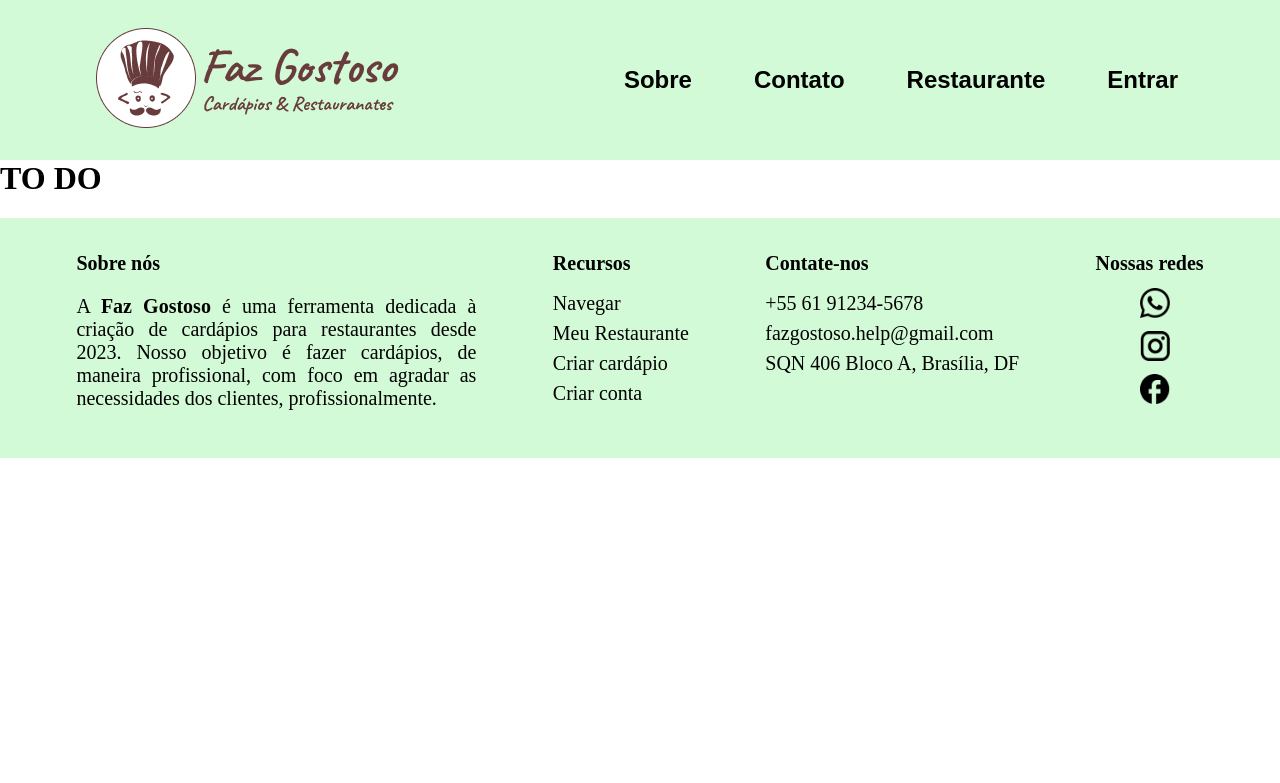
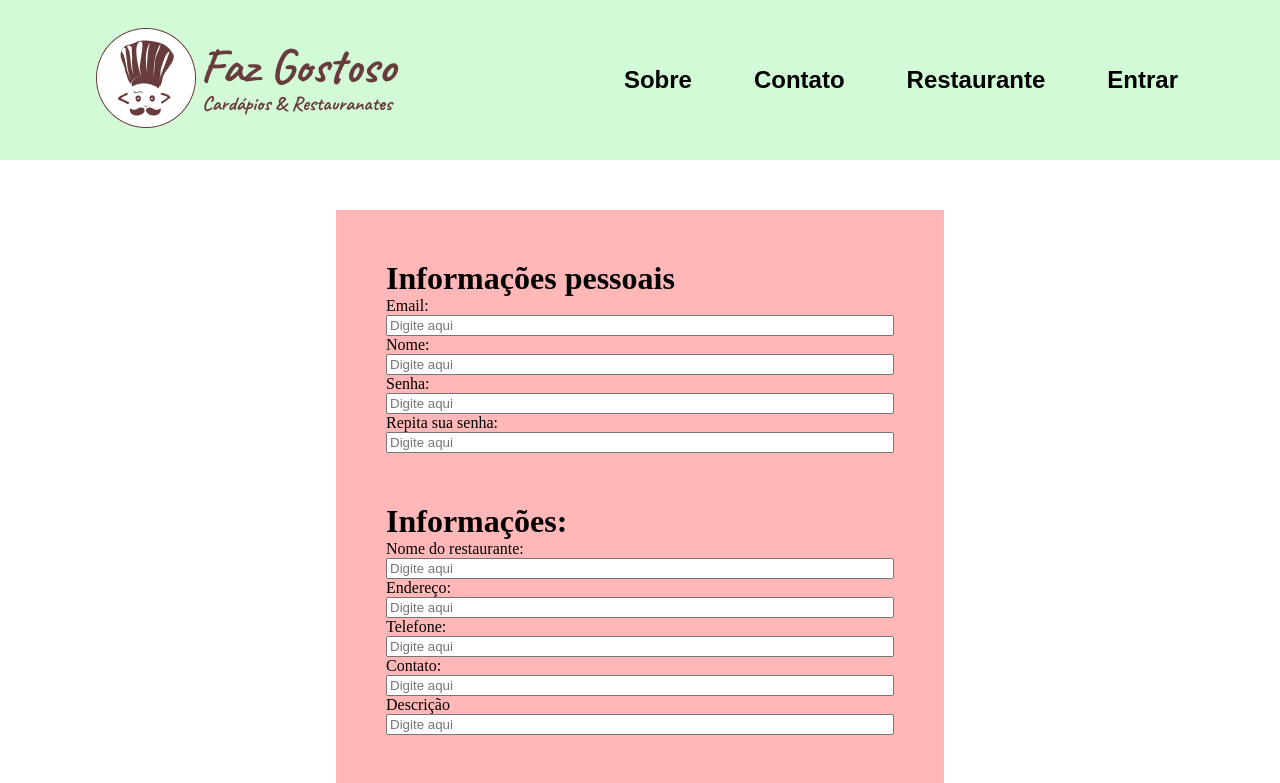
Before and after one commit to StructCE/monorepo-template, a Next.js app in the folder nextjs/: page /register in a window 1280 px wide. Shown: the top 783 px of the page. Built offline with nearby package versions, Linux system fonts and the light colour scheme; no server answers.

Commit message:
Página de registro (front) Variáveis useState inputs SubscriptionCard info para página registro (parâmetros url)

```diff
--- a/nextjs/src/pages/index.tsx
+++ b/nextjs/src/pages/index.tsx
@@ -51,7 +51,7 @@ export default function Home() {
             </li>
           </ul>
         </div>
-      </section>{" "}
+      </section>
       <Separator variation={2} />
       <section>
         <div className={styles.sec3}>
@@ -67,7 +67,7 @@ export default function Home() {
             </ol>
           </div>
         </div>
-      </section>{" "}
+      </section>
       <Separator variation={3} />
       <section>
         <div className={styles.sec4}>
--- a/nextjs/src/pages/register.tsx
+++ /dev/null
@@ -1,7 +0,0 @@
-export default function RegisterPage() {
-  return (
-    <div>
-      <h1>TO DO</h1>
-    </div>
-  );
-}
--- /dev/null
+++ b/nextjs/src/pages/register/index.tsx
@@ -0,0 +1,137 @@
+import styles from "@/styles/Register.module.css";
+import { useRouter } from "next/router";
+import { useState } from "react";
+
+export default function RegisterPage() {
+  const data = useRouter().query;
+  const [email, setEmail] = useState(data.email);
+  const [name, setName] = useState(data.name);
+  const [password, setPassword] = useState("");
+  const [confirmPassword, setConfirmPassword] = useState("");
+  const [restaurantName, setRestaurantName] = useState("");
+  const [address, setAddress] = useState("");
+  const [phone, setPhone] = useState("");
+  const [contact, setContact] = useState("");
+  const [description, setDescription] = useState("");
+
+  return (
+    <div className={styles.page}>
+      <div className={styles.register_div}>
+        <form className={styles.form} action="">
+          <div className={styles.user_info}>
+            <h1 className={styles.h1}>Informações pessoais</h1>
+            <span className={styles.span_input}>
+              <label htmlFor="">Email:</label>
+              <input
+                onChange={(event) => {
+                  setEmail(event.target.value);
+                }}
+                value={email}
+                className={styles.input}
+                type="email"
+                placeholder="Digite aqui"
+              />
+            </span>
+            <span className={styles.span_input}>
+              <label htmlFor="">Nome:</label>
+              <input
+                onChange={(event) => {
+                  setName(event.target.value);
+                }}
+                value={name}
+                className={styles.input}
+                type="text"
+                placeholder="Digite aqui"
+              />
+            </span>
+            <span className={styles.span_input}>
+              <label htmlFor="">Senha:</label>
+              <input
+                onChange={(event) => {
+                  setPassword(event.target.value);
+                }}
+                className={styles.input}
+                type="password"
+                placeholder="Digite aqui"
+              />
+            </span>
+            <span className={styles.span_input}>
+              <label htmlFor="">Repita sua senha:</label>
+              <input
+                onChange={(event) => {
+                  setConfirmPassword(event.target.value);
+                }}
+                className={styles.input}
+                type="password"
+                placeholder="Digite aqui"
+              />
+            </span>
+          </div>
+
+          <div className={styles.restaurant_info}>
+            <h1 className={styles.h1}>Informações:</h1>
+            <span className={styles.span_input}>
+              <label htmlFor="">Nome do restaurante:</label>
+              <input
+                onChange={(event) => {
+                  setRestaurantName(event.target.value);
+                }}
+                className={styles.input}
+                type="text"
+                placeholder="Digite aqui"
+              />
+            </span>
+            <span className={styles.span_input}>
+              <label htmlFor="">Endereço:</label>
+              <input
+                onChange={(event) => {
+                  setAddress(event.target.value);
+                }}
+                className={styles.input}
+                type="text"
+                placeholder="Digite aqui"
+              />
+            </span>
+            <span className={styles.span_input}>
+              <label htmlFor="">Telefone:</label>
+              <input
+                onChange={(event) => {
+                  setPhone(event.target.value);
+                }}
+                className={styles.input}
+                type="text"
+                placeholder="Digite aqui"
+              />
+            </span>
+            <span className={styles.span_input}>
+              <label htmlFor="">Contato:</label>
+              <input
+                onChange={(event) => {
+                  setContact(event.target.value);
+                }}
+                className={styles.input}
+                type="text"
+                placeholder="Digite aqui"
+              />
+            </span>
+            <span className={styles.span_input}>
+              <label htmlFor="">Descrição</label>
+              <input
+                onChange={(event) => {
+                  setDescription(event.target.value);
+                }}
+                className={styles.input}
+                type="text"
+                placeholder="Digite aqui"
+              />
+            </span>
+          </div>
+
+          <button className={styles.submit_button} type="submit">
+            Registrar restaurante
+          </button>
+        </form>
+      </div>
+    </div>
+  );
+}
--- a/nextjs/src/styles/Navbar.module.css
+++ b/nextjs/src/styles/Navbar.module.css
@@ -53,8 +53,8 @@
 }
 
 .user_icon {
-  width: 75px;
-  height: 75px;
+  width:  60px;
+  height: 60px;
   border-radius: 50%;
   cursor: pointer;
 }
--- /dev/null
+++ b/nextjs/src/styles/Register.module.css
@@ -0,0 +1,64 @@
+.page {
+  display: flex;
+  flex-direction: column;
+  align-items: center;
+  justify-content: center;
+}
+
+.register_div {
+  display: flex;
+  flex-direction: column;
+  align-items: center;
+  justify-content: center;
+
+  background-color: #ffb8b7;
+  padding: 50px;
+  margin: 50px;
+}
+
+.form {
+  display: flex;
+  flex-direction: column;
+  gap: 50px;
+}
+
+.span_input {
+  display: flex;
+  flex-direction: column;
+}
+
+.input {
+  width: 500px;
+}
+
+.h1 {
+  margin: 0;
+}
+
+.submit_button {
+  width: 350px;
+  height: 50px;
+  padding: 25px;
+  background-color: #d3fad6;
+  cursor: pointer;
+  border-radius: 30px;
+
+  font-size: 25px;
+  font-family: RobotoSlab;
+  text-align: center;
+
+  display: inline-flex;
+  justify-content: center;
+  align-items: center;
+  align-self: center;
+}
+
+.submit_button:hover {
+  background-color: #b5f1ba;
+}
+
+.user_info{
+
+}
+
+.restaurant_info{}
```
Also changed, not shown: nextjs/src/components/SubscriptionCard.tsx (+8 -3 lines), 2 other files (tests, documents, lock files or other folders).
